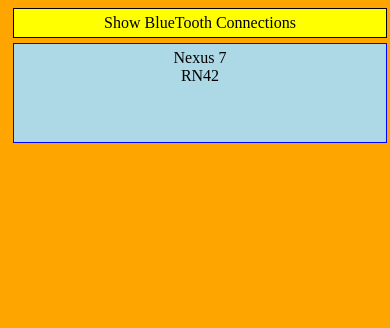
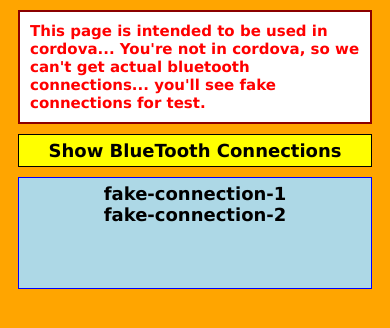
Before and after one commit to xafve/lego-android-transport, a website: page www/index.html in a window 390 px wide. Both pictures are taken after a click on the element "Show BlueTooth Connections". Drawn offline with Linux system fonts and the light colour scheme; some packages are replaced by stand-ins of ours.

Commit message:
Small layout improvements

```diff
--- a/www/css/style.css
+++ b/www/css/style.css
@@ -1,39 +1,50 @@
 .button {
   border: 1px solid black;
   background: yellow;
-  width: 100%;
   text-align: center;
   padding: 5px;
-  margin: 5px;
-  box-sizing: border-box;
+  margin: 10px;
 }
 
 .connectionlist {
   min-height: 100px;
   border: 1px solid blue;
-  width: 100%;
   text-align: center;
   padding: 5px;
-  margin: 5px;
-  box-sizing: border-box;
   background: lightblue;
+  margin: 10px;
 }
 
 .output {
   min-height: 30px;
   border: 1px solid green;
-  width: 100%;
   text-align: center;
   padding: 5px;
-  margin: 5px;
-  box-sizing: border-box;
   background: lightgreen;
+  margin: 10px;
 }
 
 body {
   background: orange;
- }
+  font-family: verdana;
+  font-size: 18px;
+  font-weight: bold;
+}
 
 .connected {
   display: none;
 }
+
+.testmode {
+  font-size: 15px;
+  font-weight: bold;
+  color: red;
+  background: white;
+  border: 2px solid darkred;
+  padding: 10px;
+  margin: 10px;
+}
+
+.pressed {
+  opacity: 0.5;
+}
--- a/www/index.html
+++ b/www/index.html
@@ -13,6 +13,10 @@
         <script type="text/javascript" src="cordova.js"></script>
         <script type="text/javascript" src="js/script.js"></script>
 
+        <div class="testmode">
+This page is intended to be used in cordova...
+You're not in cordova, so we can't get actual bluetooth connections... you'll see fake connections for test.
+        </div>
         <div id="listconnections" class="button notconnected">Show BlueTooth Connections</div>
         <div id="connectionlist" class="connectionlist notconnected"></div>
         <div id="stop" class="button connected">Stop</div>
--- a/www/js/script.js
+++ b/www/js/script.js
@@ -1,5 +1,4 @@
 $(function() {
-
 
   function dataReceived(str) {
     $("#speed").html(str);
@@ -9,12 +8,21 @@
     console.log("Error with data subscription");
   }
 
+  function send(i) {
+    if (!!window.cordova) {
+      bluetoothSerial.write(i, writeSuccess, writeFailure);
+    } else {
+      console.log("Command", i);
+      writeSuccess();
+    };
+  }
+
   function connectSuccess() {
     console.log("connect success");
     $(".connected").show();
     $(".notconnected").hide();
     bluetoothSerial.subscribe('\n', dataReceived, dataFailure);
-
+    send('5');
   }
 
   function connectFailed() {
@@ -31,15 +39,6 @@
 
   function writeFailure() {
     console.log("Write failure");
-  }
-
-  function send(i) {
-    if (!!window.cordova) {
-      bluetoothSerial.write(i, writeSuccess, writeFailure);
-    } else {
-      console.log("Command", i);
-      writeSuccess();
-    };
   }
 
   $("#stop").click(function() {
@@ -87,6 +86,7 @@
        var connection = connections[i];
        console.log("Adding connection:", connection.name);
        $(document.createElement("div"))
+         .addClass("connection")
          .html(connection.name)
          .attr("uid", connection.address)
          .appendTo(connectionlist)
@@ -102,6 +102,16 @@
     alert("could not get list");
   }
 
+  function enableButtonPressFeedback(selector) {
+    $(document).on("touchstart mousedown", selector, function () {
+      $(this).addClass("pressed");
+    });
+    $(document).on("touchend touchcancel mouseout mouseup", selector, function () {
+      $(this).removeClass("pressed");
+    });
+  }
+
+  enableButtonPressFeedback();
   function initialize() {
     console.log("initializing");
     if (!!window.cordova) {
@@ -116,15 +126,18 @@
           "class": 276,
           "id": "10:BF:48:CB:00:00",
           "address": "10:BF:48:CB:00:00",
-          "name": "Nexus 7"
+          "name": "fake-connection-1"
         }, {
           "class": 7936,
           "id": "00:06:66:4D:00:00",
           "address": "00:06:66:4D:00:00",
-          "name": "RN42"
+          "name": "fake-connection-2"
         }]);
+        $(".testmode").show();
       });
     }
+
+    enableButtonPressFeedback(".button, .connection");
   }
 
   initialize();
```
